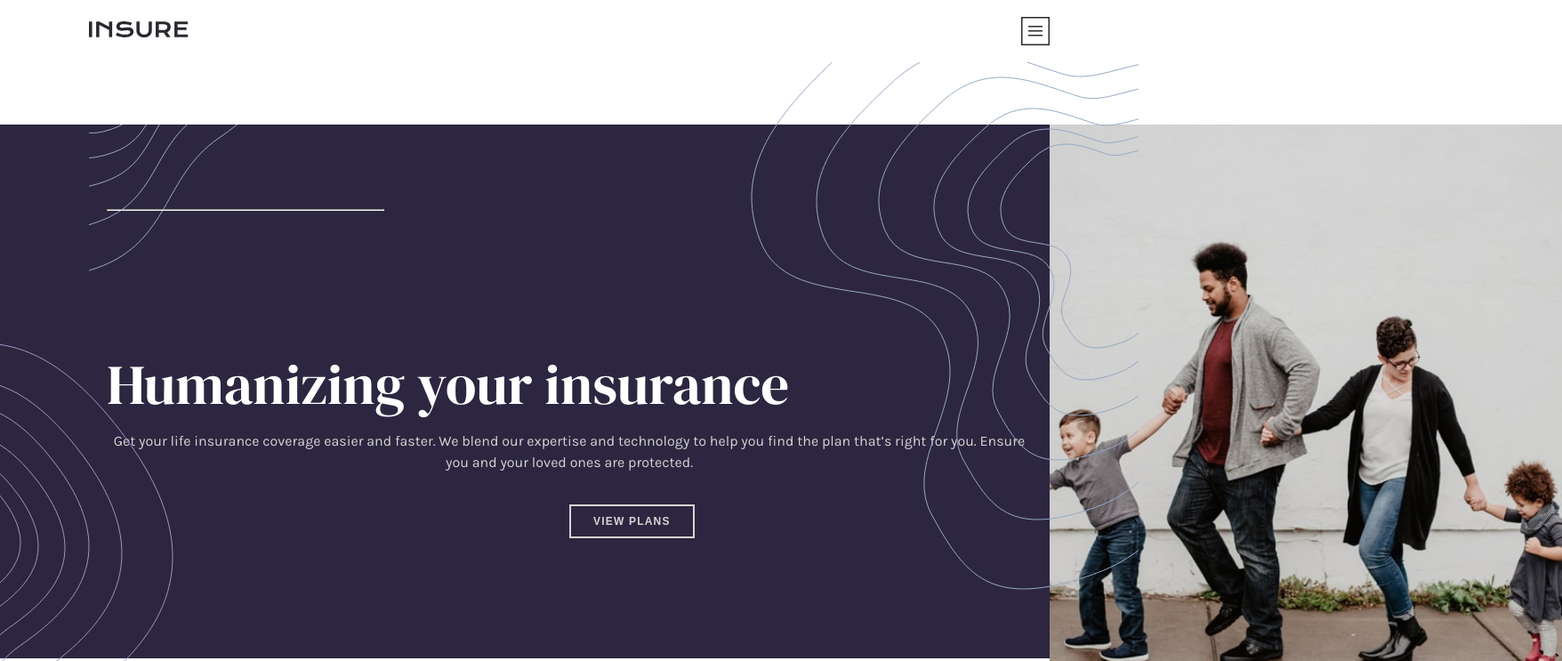
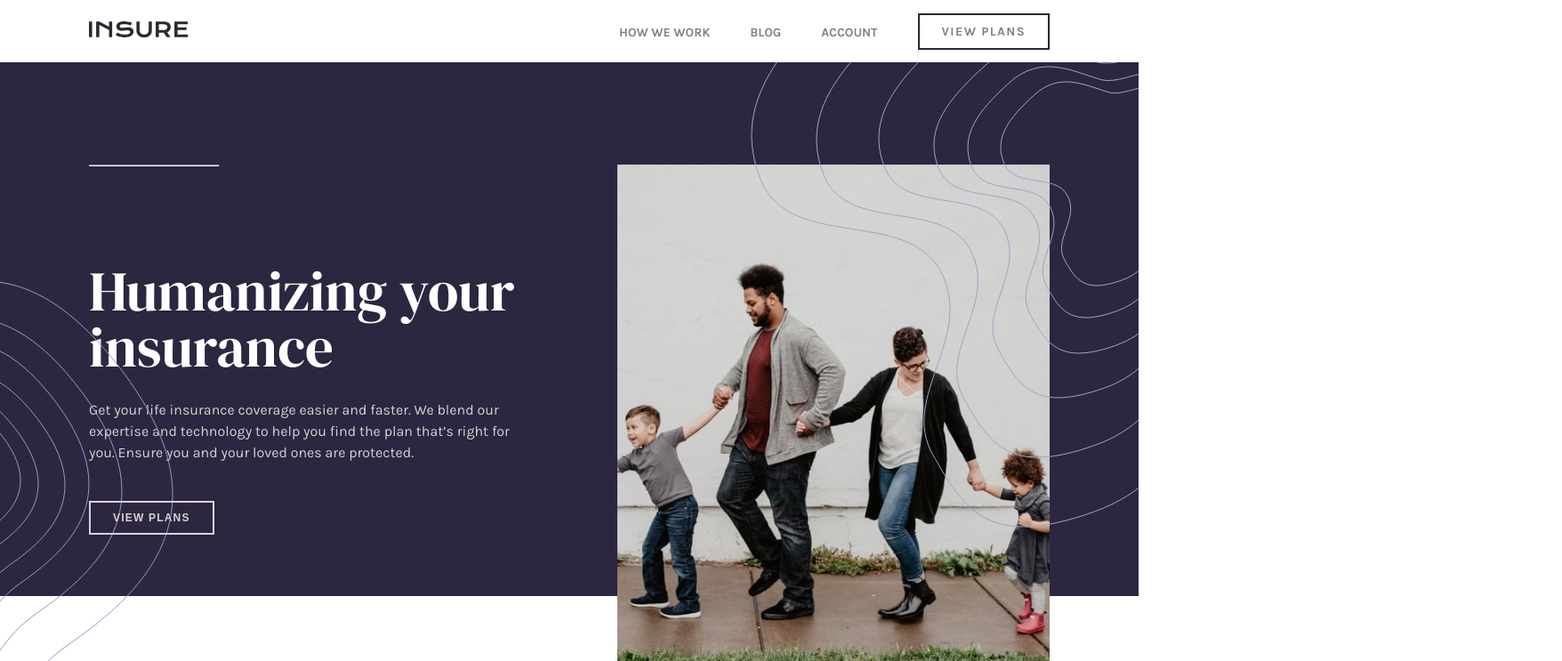
Before and after one commit to vihermawan/landing-week4, a plain HTML site: page src/index.html in a window 1280 px wide. Shown: the top 743 px of the page at 89% size, 1756 px wide, since content can reach past the window. Drawn offline with Linux system fonts and the light colour scheme; files whose address does not match are found by name.

Commit message:
fixing style

```diff
--- a/src/assets/sass/style.css
+++ b/src/assets/sass/style.css
@@ -402,6 +402,120 @@ footer .links a:first-child {
   margin-top: 26%;
 }
 
+/* media queries */
+
+@media screen and (min-width: 450px) {
+  .footer__logo-insure {
+    margin-top: 4%;
+    margin-bottom: 5%;
+  }
+}
+
+@media screen and (min-width: 600px) {
+  body {
+    overflow-y: visible !important;
+  }
+  .main-nav .main-nav-item .nav-btn:hover {
+    background-color: hsl(270, 9%, 17%);
+    color: #fffcff;
+  }
+  .main__intro {
+    padding-top: 10%;
+  }
+  .site-navbar {
+    flex-direction: row;
+    padding: 30px 15px;
+    position: fixed;
+    z-index: 1000000;
+  }
+  .main-nav {
+    display: block;
+    position: relative;
+    top: 0;
+    width: 71%;
+    height: 70px;
+    padding: 0;
+    background: transparent;
+    /* to hide scroll in y for medium, large screens */
+    overflow-y: unset;
+  }
+  .main-nav ul {
+    flex-direction: row;
+    height: inherit;
+    justify-content: flex-end;
+  }
+
+  .hamburger-icon,
+  .close-icon {
+    display: none;
+  }
+
+  .main-nav .main-nav-item {
+    cursor: pointer;
+    padding-right: 25px;
+  }
+
+  .main-nav .main-nav-item a {
+    font-size: 14px;
+    font-weight: 700;
+    color: hsl(273, 4%, 51%);
+    text-transform: uppercase;
+  }
+
+  .main-nav .main-nav-item a:hover {
+    color: hsl(270, 9%, 17%);
+  }
+
+  .main-nav-item:last-child {
+    align-self: auto;
+  }
+
+  .main-nav .main-nav-item:hover {
+    color: #2b282f;
+  }
+
+  .main-nav .main-nav-item:last-child {
+    padding-right: 0;
+  }
+
+  .main-nav .nav-btn {
+    padding: 10px;
+    font-size: 12px;
+    color: hsl(270, 9%, 17%);
+    border: 2px solid hsl(270, 9%, 17%);
+  }
+  .main-nav .nav-btn:hover {
+    color: #fffcff;
+    background-color: #2b282f;
+  }
+
+  .intro-text {
+    padding: 95px 130px;
+  }
+  .intro-text p {
+    margin: 27px 0;
+  }
+  .main__features {
+    margin: 5% 15% 15%;
+  }
+
+  .footer__container {
+    margin-top: 9%;
+  }
+  .logo_social-container {
+    /* background-image: url(../images/bg-pattern-footer-desktop.svg);*/
+    margin-bottom: 0%;
+  }
+  .footer__links {
+    margin-top: 6%;
+    flex-direction: row;
+    flex-wrap: wrap;
+  }
+  .footer__link {
+    width: 50%;
+  }
+}
+
 @media only screen and (min-width: 980px) {
   .site-navbar {
     padding: 30px 100px;
@@ -429,25 +543,36 @@ footer .links a:first-child {
   }
   .header-img {
     position: absolute;
+    /* right: -33px; */
+    top: 115px;
+  }
+  .intro-text {
+    width: 45%;
+    position: relative;
+    padding: 115px 0;
+    text-align: left;
+    background-image: none;
+    background-color: transparent;
+  }
+  .image-intro {
+    position: relative;
     width: 45%;
   }
   .intro-text h1 {
     text-align: left;
     font-size: 63px;
   }
-
   .intro-text button {
+    /* to position button over pattern */
     position: absolute;
     z-index: 500000;
   }
-
   .horizontal-line {
     display: block;
     width: 30%;
-    margin-left: 0px;
+    margin-left: 0;
     margin-bottom: 60px;
   }
-
   .right-pattern {
     background-image: url(../img/bg-pattern-intro-right-desktop.svg);
     background-repeat: no-repeat;
@@ -464,10 +589,13 @@ footer .links a:first-child {
     left: 0;
     visibility: visible;
   }
-  button .button {
+  button.button {
     width: 23%;
     margin-top: 9%;
     font-size: 2em;
+  }
+  p {
+    /* font-size: 1.2em; */
   }
   .process img,
   .prices img,
@@ -479,31 +607,28 @@ footer .links a:first-child {
     grid-template-columns: 1fr 1fr 1fr;
     margin: 5% 5%;
   }
-
   .main__features h3 {
     text-align: left;
   }
-
+  .main__features h3 {
+    text-align: left;
+  }
   .how-text {
     flex-direction: row;
     justify-content: space-between;
   }
-
   .how-text h2 {
     margin: auto 3%;
     font-size: 4em;
     width: 60%;
     text-align: left;
   }
-
   .how-text .primary-btn {
     margin-right: 5%;
   }
-
   hr {
     width: 80%;
   }
-
   .main__how {
     background-image: url(../img/bg-pattern-how-we-work-desktop.svg);
     background-position: top right;
@@ -513,19 +638,18 @@ footer .links a:first-child {
     width: 80%;
     margin: auto;
   }
-
   .process,
   .prices,
   .people {
     text-align: left;
   }
-
+  /* footer */
   .logo_social-container {
-    /* background-image: url(../images/bg-pattern-footer-desktop.svg); */
+    /* background-image: url(../img/bg-pattern-footer-desktop.svg); */
     flex-direction: row;
   }
   .footer__logo {
-    background-image: url(../images/bg-pattern-footer-desktop.svg);
+    background-image: url(../img/bg-pattern-footer-desktop.svg);
     background-repeat: no-repeat;
     background-position: left bottom;
     background-size: contain;
@@ -603,7 +727,7 @@ footer .links a:first-child {
     font-size: 72px;
   }
   .right-pattern {
-    background-image: url(../images/bg-pattern-intro-right-desktop.svg);
+    background-image: url(../img/bg-pattern-intro-right-desktop.svg);
     background-repeat: no-repeat;
     background-position: right top;
     position: absolute;
@@ -611,7 +735,7 @@ footer .links a:first-child {
     right: 0;
   }
   .left-pattern {
-    background-image: url(../images/bg-pattern-intro-left-desktop.svg);
+    background-image: url(../img/bg-pattern-intro-left-desktop.svg);
     background-repeat: no-repeat;
     background-position: left bottom;
     position: absolute;
```
